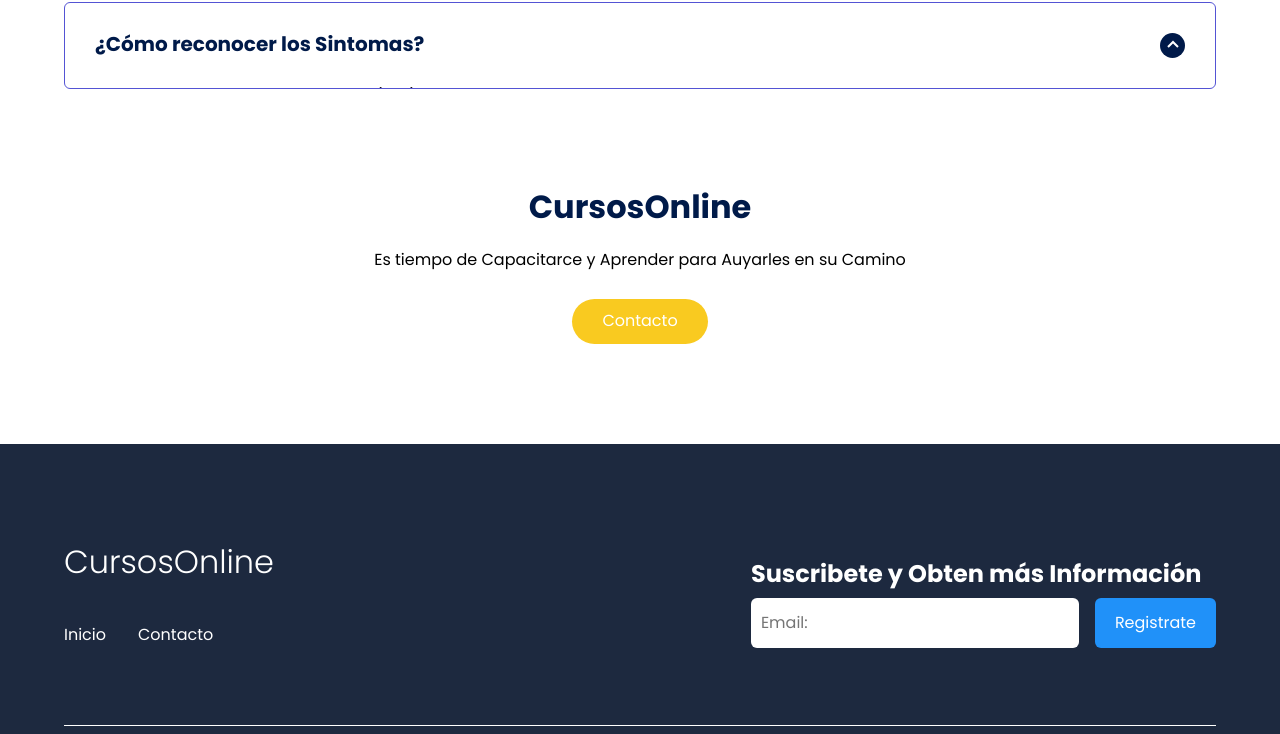
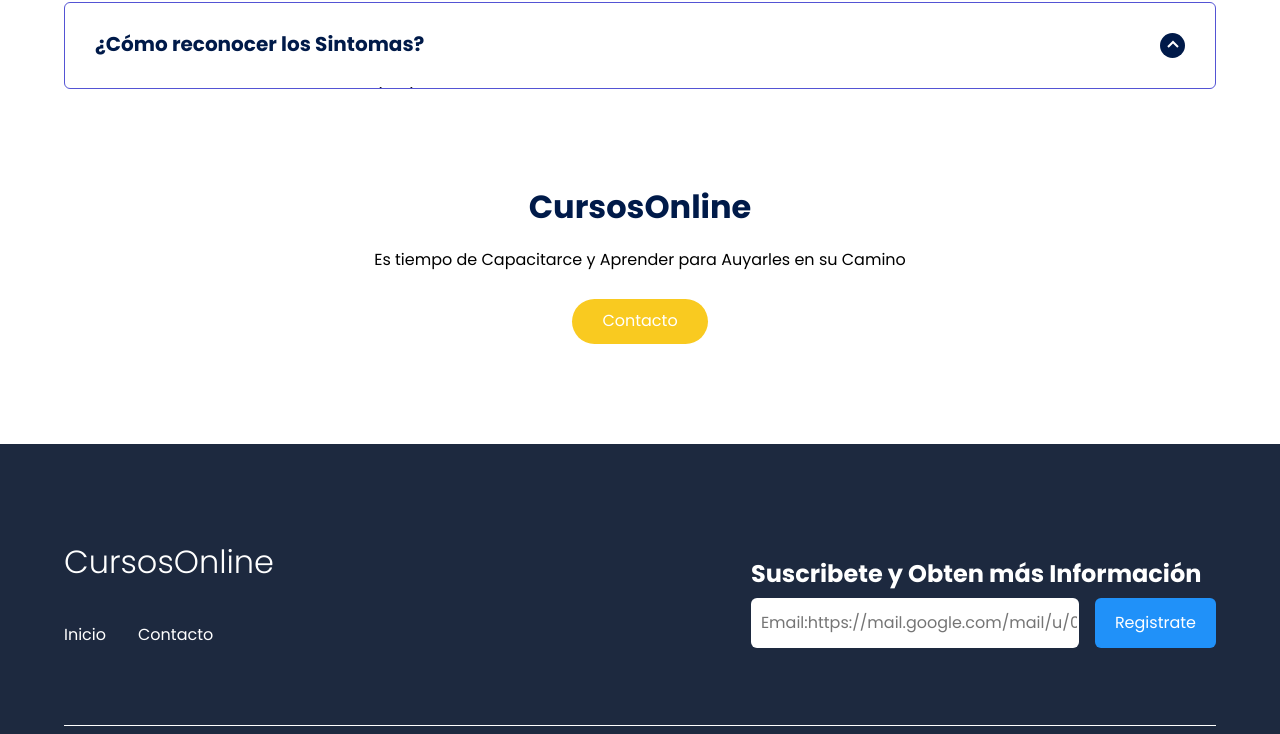
Before and after one commit to luis-carlos1989/AddressingAutismChildren, a plain HTML site: page index.html in a window 1280 px wide. Shown: the part 3530-4264 px from the top of the page. Drawn offline with Linux system fonts and the light colour scheme.

Commit message:
Update index.html

```diff
--- a/index.html
+++ b/index.html
@@ -207,7 +207,7 @@
             <form class="footer__form" action="https://formspree.io/f/mknkkrkj" method="POST">
                 <h2 class="footer__newsletter">Suscribete y Obten más Información</h2>
                 <div class="footer__inputs">
-                    <input type="email" placeholder="Email:" class="footer__input" name="_replyto">
+                    <input type="email" placeholder="Email:https://mail.google.com/mail/u/0/?pc=topnav-about-es#inbox" class="footer__input" name="_replyto">
                     <input type="submit" value="Registrate" class="footer__submit">
                 </div>
             </form>
```
